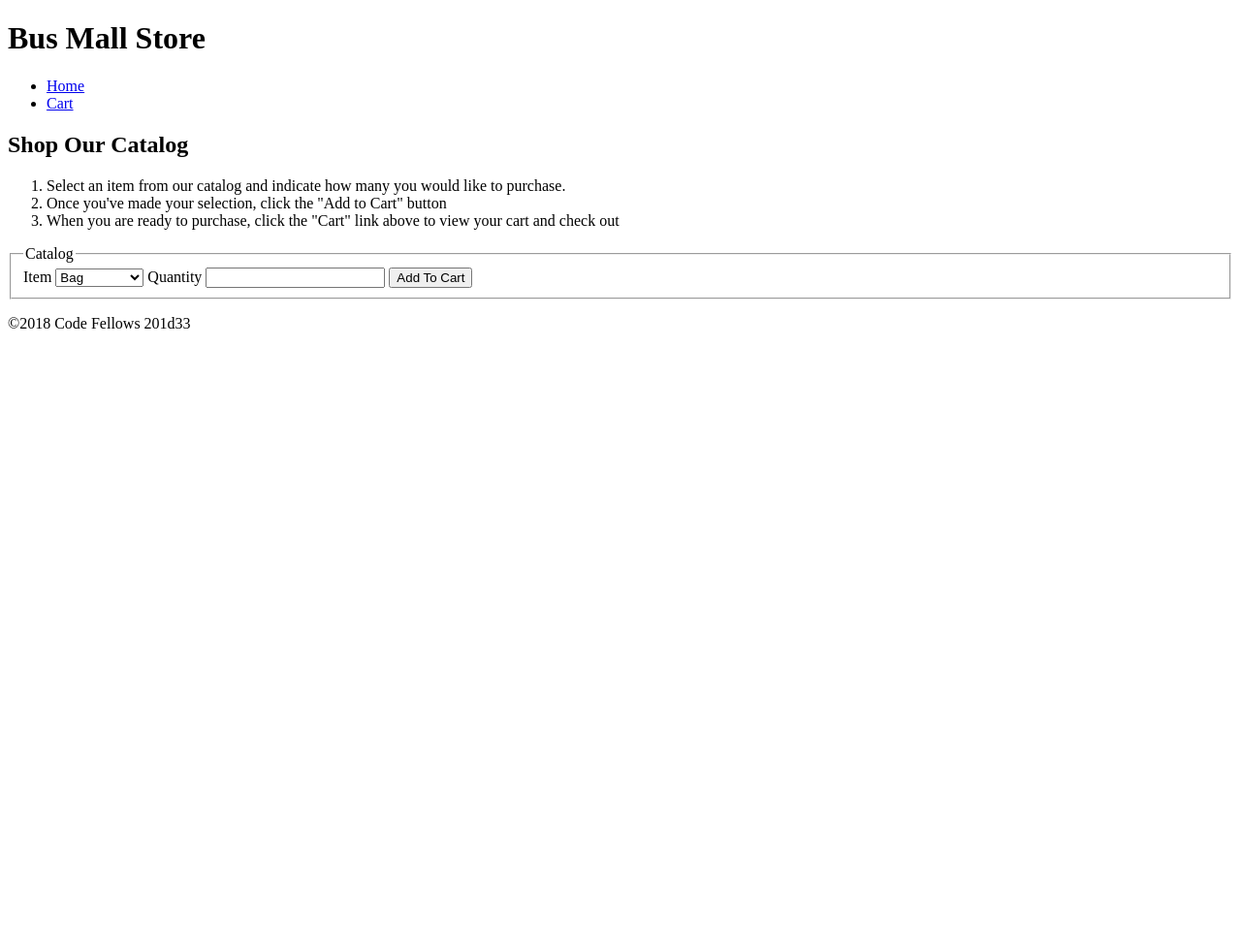
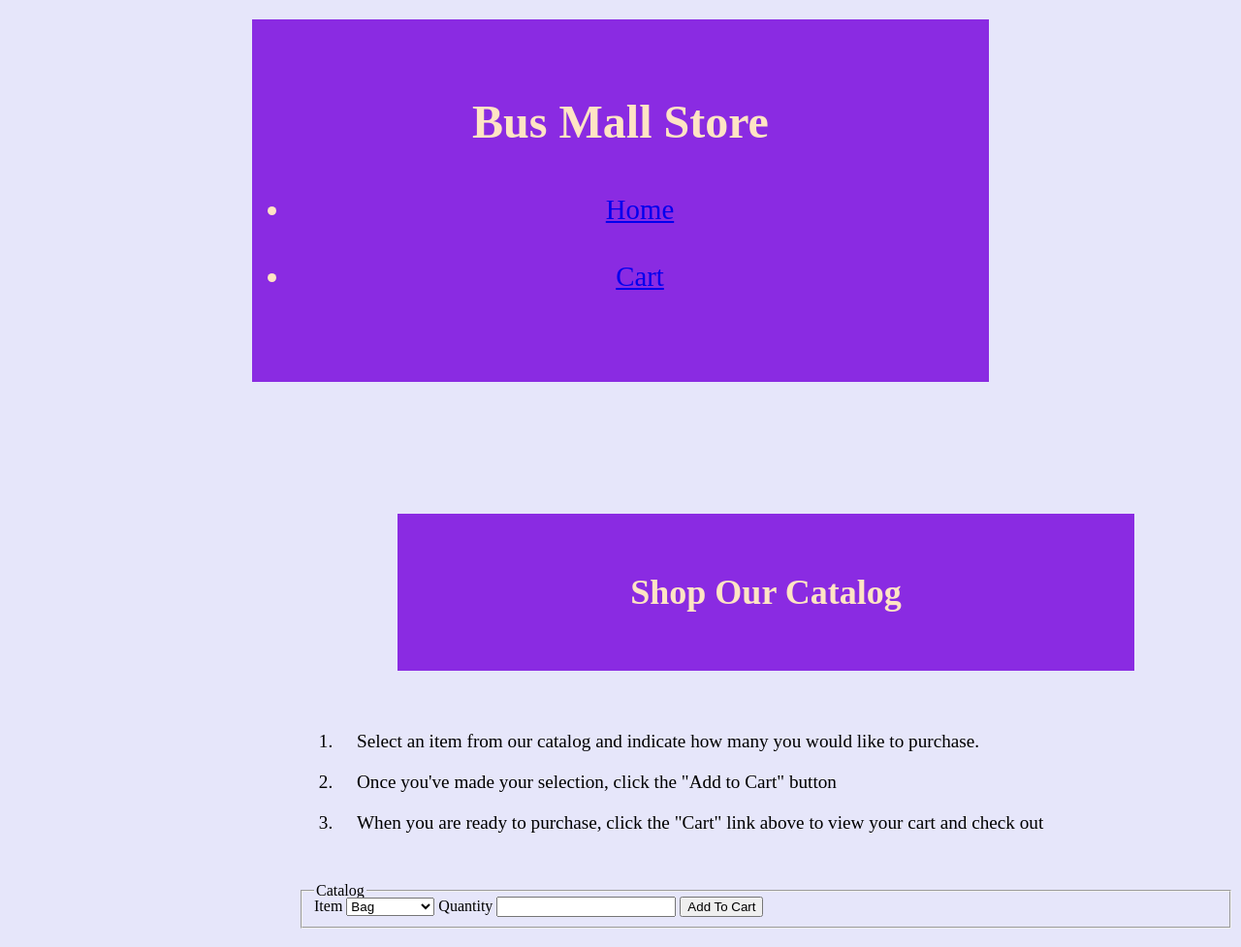
Before and after one commit to Hamzamt99/Bus.Mall, a plain HTML site: page index.html in a window 1280 px wide. Shown: the top 977 px of the page at 97% size. Before the commit the page ends 800 px from the top, so only its background shows below. Drawn offline with Linux system fonts and the light colour scheme.

Commit message:
Last css change

```diff
--- a/index.html
+++ b/index.html
@@ -4,7 +4,7 @@
   <head>
     <title>Bus Mall Store</title>
 
-    <link rel="stylesheet" href="css/style.css" />
+    <link rel="stylesheet" href="style.css" />
   </head>
 
   <body>
--- /dev/null
+++ b/style.css
@@ -0,0 +1,55 @@
+body {
+    line-height: 1;
+    background-color: lavender;
+}
+header{
+    margin: auto;
+    margin-top: 20px;
+    margin-bottom: 20px;
+    padding-top: 50px;
+    padding-bottom: 50px;
+    text-align: center;
+    font-size: x-large;
+    background-color: blueviolet;
+    color: bisque;
+    width: 760px;
+}
+main{
+    margin-top: 100px;
+}
+section {
+    margin-left: 300px;}
+p#rounds {
+    padding-bottom: 50px;
+    margin-left: 350px;
+}
+div{
+    display: inline;
+    line-height: 2px;
+    margin: 50px;}
+img{
+    width: 200px;
+    height: 200px;
+    border-radius: 100px;
+}
+#finalReport {
+    padding: 15px;
+    font-size: larger;
+}
+ul {
+    list-style: disc;
+}
+li {
+    padding: 20px;
+    font-size: larger;
+}
+section#canvas {
+    margin-left: 10px;
+    margin-top: 100px;
+}
+footer {
+    text-align: center;
+    background-color: blueviolet;
+    padding: 50px;
+    margin-top: 100px;
+}
```
